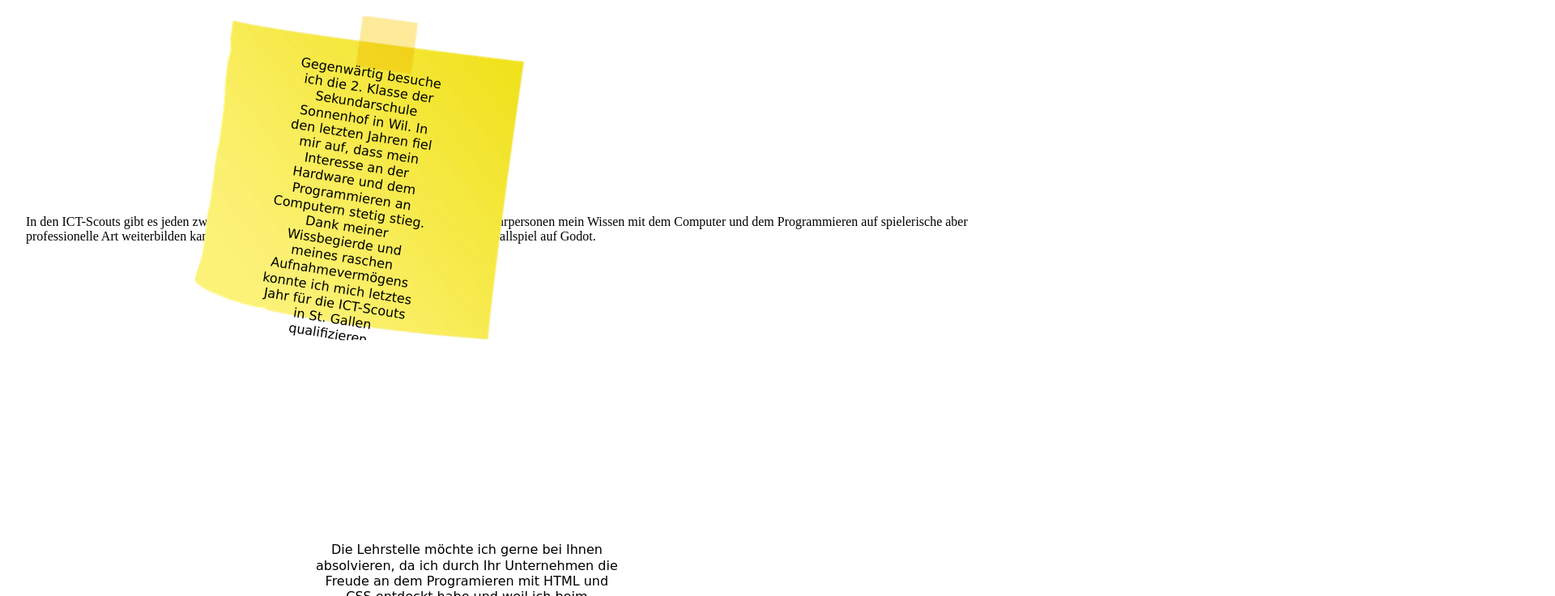
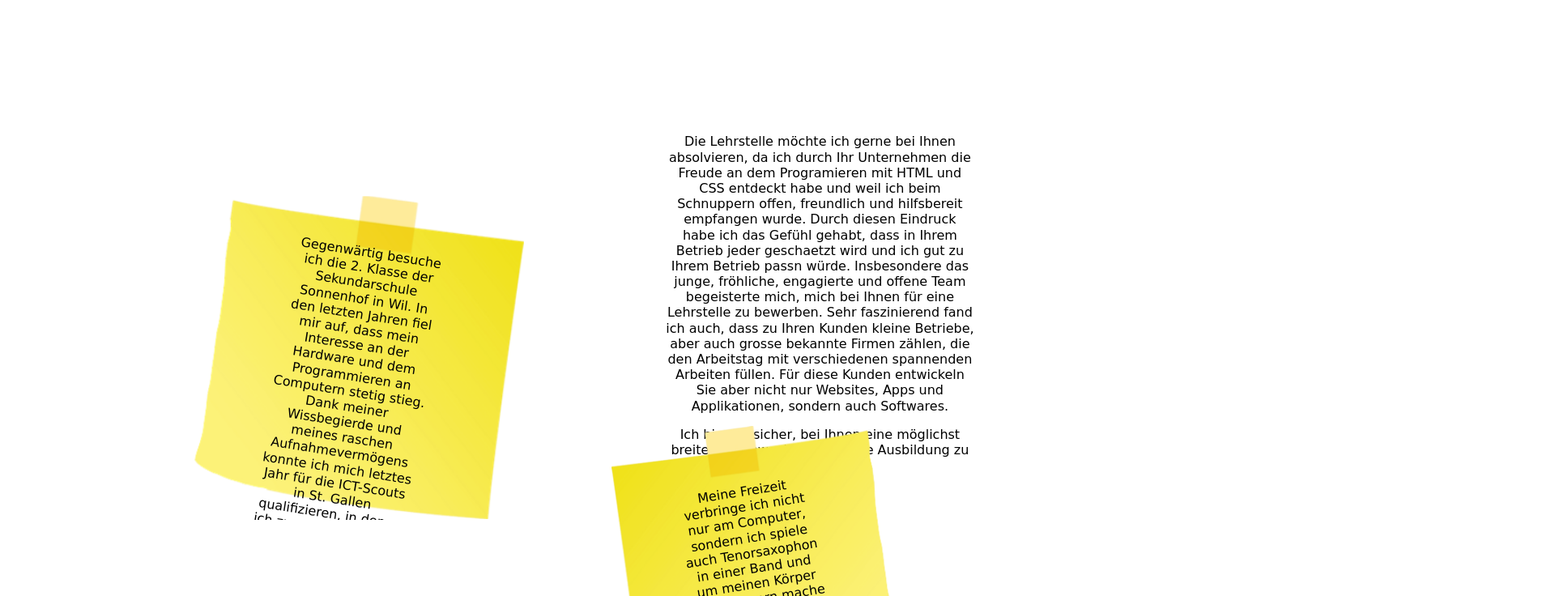
Before and after one commit to AeneasH/Lehrstelle, a plain HTML site: page index.html in a window 1280 px wide. Shown: the part 727-1463 px from the top of the page at 81% size, 1920 px wide, since content can reach past the window. Drawn offline with Linux system fonts and the light colour scheme.

Commit message:
Update index.html

```diff
--- a/index.html
+++ b/index.html
@@ -31,17 +31,8 @@
           letzten Jahren fiel mir auf, dass mein Interesse an der Hardware und dem
           Programmieren an Computern stetig stieg. Dank meiner Wissbegierde und meines
           raschen Aufnahmevermögens konnte ich mich letztes Jahr für die ICT-Scouts in St.
-          Gallen qualifizieren.
+          Gallen qualifizieren, in denen ich zurzeit ein Game in Godotskript programmiere.
         </p>
-        </span>
-      </div>
-      <div class= "ICT-Scouts">
-        <span>
-         <p>In den ICT-Scouts gibt es jeden zweiten Samstag ein Treffen, in dem
-          ich mit Informatik Lehrpersonen mein Wissen mit dem Computer und dem
-          Programmieren auf spielerische aber professionelle Art weiterbilden kann. Momentan
-          entwickle ich in den ICT-Scouts ein Fussballspiel auf Godot.
-          </p>
         </span>
       </div>
       <div class= "Wieso_hier">
```
